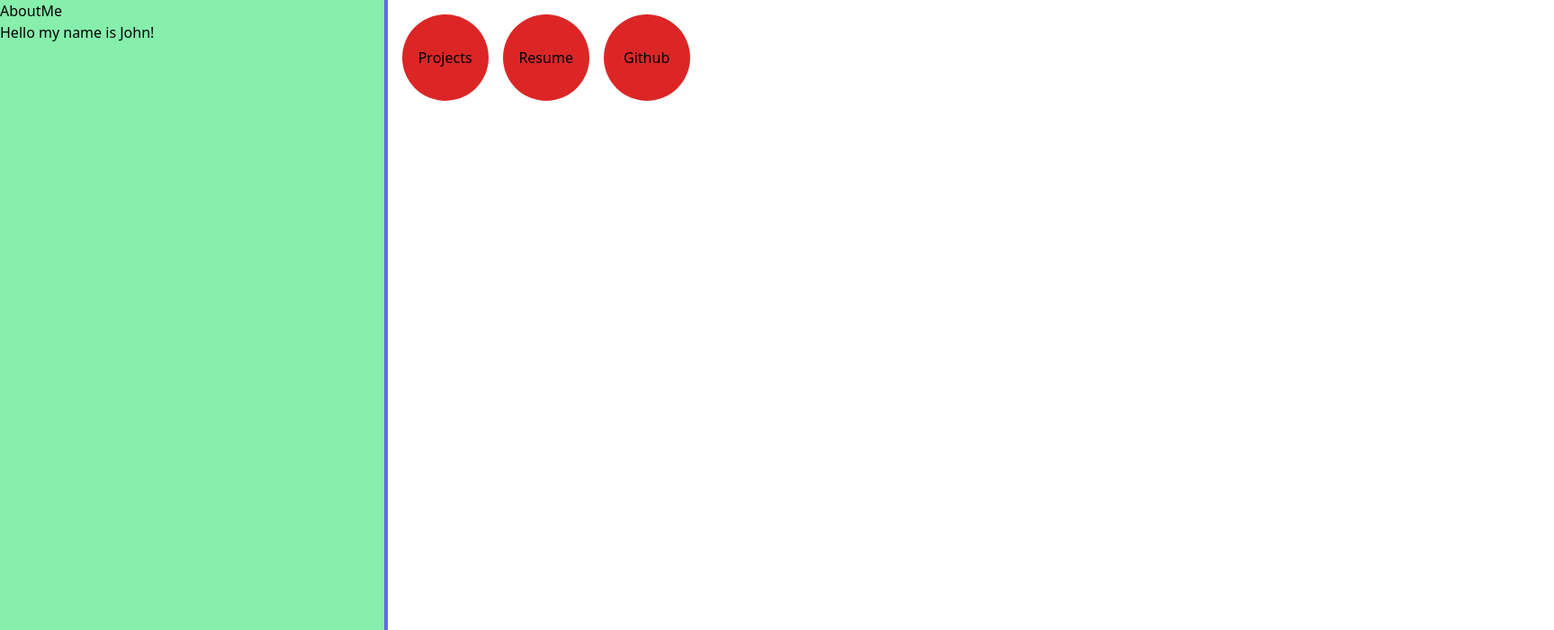
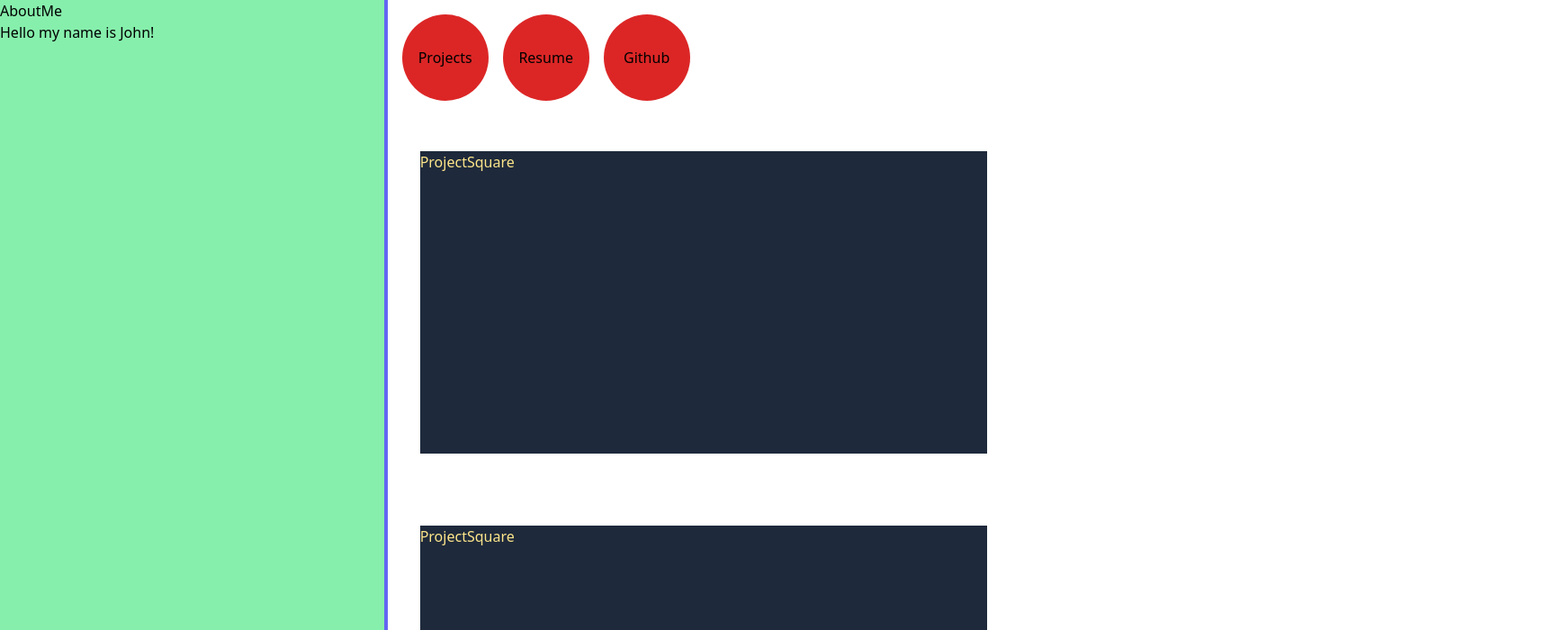
Before and after one commit to Juranamou/portfolio, a React app: page / in a window 1280 px wide. Shown: the top 700 px of the page at 90% size, 1727 px wide, since content can reach past the window. Built offline with nearby package versions, Linux system fonts and the light colour scheme.

Commit message:
basic structure

```diff
--- a/public/main.css
+++ b/public/main.css
@@ -560,6 +560,16 @@ video {
   margin-bottom: 2.5rem;
 }
 
+.mx-0 {
+  margin-left: 0px;
+  margin-right: 0px;
+}
+
+.my-4 {
+  margin-top: 1rem;
+  margin-bottom: 1rem;
+}
+
 .ml-4 {
   margin-left: 1rem;
 }
@@ -574,6 +584,14 @@ video {
 
 .mt-4 {
   margin-top: 1rem;
+}
+
+.ml-10 {
+  margin-left: 2.5rem;
+}
+
+.mt-5 {
+  margin-top: 1.25rem;
 }
 
 .flex {
@@ -680,6 +698,10 @@ video {
   width: 24rem;
 }
 
+.w-1 {
+  width: 0.25rem;
+}
+
 .min-w-full {
   min-width: 100%;
 }
@@ -694,6 +716,10 @@ video {
   min-width: -webkit-max-content;
   min-width: -moz-max-content;
   min-width: max-content;
+}
+
+.max-w-md {
+  max-width: 28rem;
 }
 
 .shrink-0 {
@@ -782,6 +808,14 @@ video {
   background-color: rgb(30 41 59 / var(--tw-bg-opacity));
 }
 
+.pl-5 {
+  padding-left: 1.25rem;
+}
+
+.pt-5 {
+  padding-top: 1.25rem;
+}
+
 .text-center {
   text-align: center;
 }
--- /dev/null
+++ b/src/Canvas.jsx
@@ -0,0 +1,11 @@
+import React from 'react'
+import ProjectPage from './ProjectPage.jsx';
+import ResumePage from './ResumePage.jsx';
+export default function Canvas({ page }) {
+  return (
+    <>
+      {page === 'projects' && <ProjectPage />}
+      {page === 'resume' && <ResumePage />}
+    </>
+  )
+}
--- a/src/Navbar.jsx
+++ b/src/Navbar.jsx
@@ -1,9 +1,10 @@
 import React from 'react'
+import Canvas from "./Canvas.jsx";
 
-export default function Navbar({setPage}) {
+export default function Navbar({setPage, page}) {
   return (
-    <div className="border-l-4 border-indigo-500 min-h-full flex ">
-      <div className="flex space-x-4 ml-4 mt-4">
+    <div className="border-l-4 border-indigo-500 min-h-full flex flex-col max-w-md space-x-4">
+      <div className="flex space-x-4 ml-4 my-4 ">
         <div className="flex items-center justify-center bg-red-600 rounded-full w-24 h-24 text-center align-middle content-center">
           <div onClick={() => {setPage('projects')}}>Projects</div>
         </div>
@@ -14,6 +15,8 @@ export default function Navbar({setPage}) {
           <div>Github</div>
         </div>
       </div>
+      <div></div>
+      <Canvas page={page} />
     </div>
   )
 }
--- a/src/ProjectPage.jsx
+++ b/src/ProjectPage.jsx
@@ -3,7 +3,7 @@ import ProjectSquare from './ProjectSquare.jsx'
 export default function ProjectPage({ setPage }) {
   return (
     <>
-      <div className='flex flex-col h-screen w-screen items-center overflow-y-auto mt-0'>
+      <div className='flex flex-col h-screen w-screen overflow-y-auto mt-0 ml-100 pl-5'>
         <ProjectSquare />
         <ProjectSquare />
         <ProjectSquare />
--- a/src/ProjectSquare.jsx
+++ b/src/ProjectSquare.jsx
@@ -2,6 +2,6 @@ import React from 'react'
 
 export default function ProjectSquare() {
   return (
-    <div className=' bg-slate-800 text-amber-200 h-3/4 w-3/4 my-10 shrink-0 min-h-0'>ProjectSquare</div>
+    <div className=' bg-slate-800 text-amber-200 h-1/2 w-1/2 my-10 shrink-0 min-h-0 mx-0'>ProjectSquare</div>
   )
 }
--- a/src/WelcomePage.jsx
+++ b/src/WelcomePage.jsx
@@ -1,13 +1,14 @@
 import React from 'react'
 import Navbar from "./Navbar.jsx";
 import AboutMe from "./AboutMe.jsx";
+import Canvas from "./Canvas.jsx";
 
-export default function WelcomePage({setPage}) {
+export default function WelcomePage({ setPage, page }) {
   return (
     <>
       <div className='flex h-screen'>
         <AboutMe />
-        <Navbar setPage={setPage} />
+          <Navbar setPage={setPage} page={page} />
       </div>
     </>
   );
--- a/src/index.jsx
+++ b/src/index.jsx
@@ -7,12 +7,10 @@ import ResumePage from "./ResumePage.jsx";
 import ProjectPage from "./ProjectPage.jsx";
 // Huzzah for jsx!
 const App = () => {
-  const [page, setPage] = useState('welcome');
+  const [page, setPage] = useState('projects');
   return (
     <>
-    {page === 'projects' && <ProjectPage setPage={setPage}/>}
-    {page === 'welcome' && <WelcomePage setPage={setPage}/>}
-    {page === 'resume' && <ResumePage setPage={setPage}/>}
+    <WelcomePage setPage={setPage} page={page}/>
     </>
   );
 }
```
